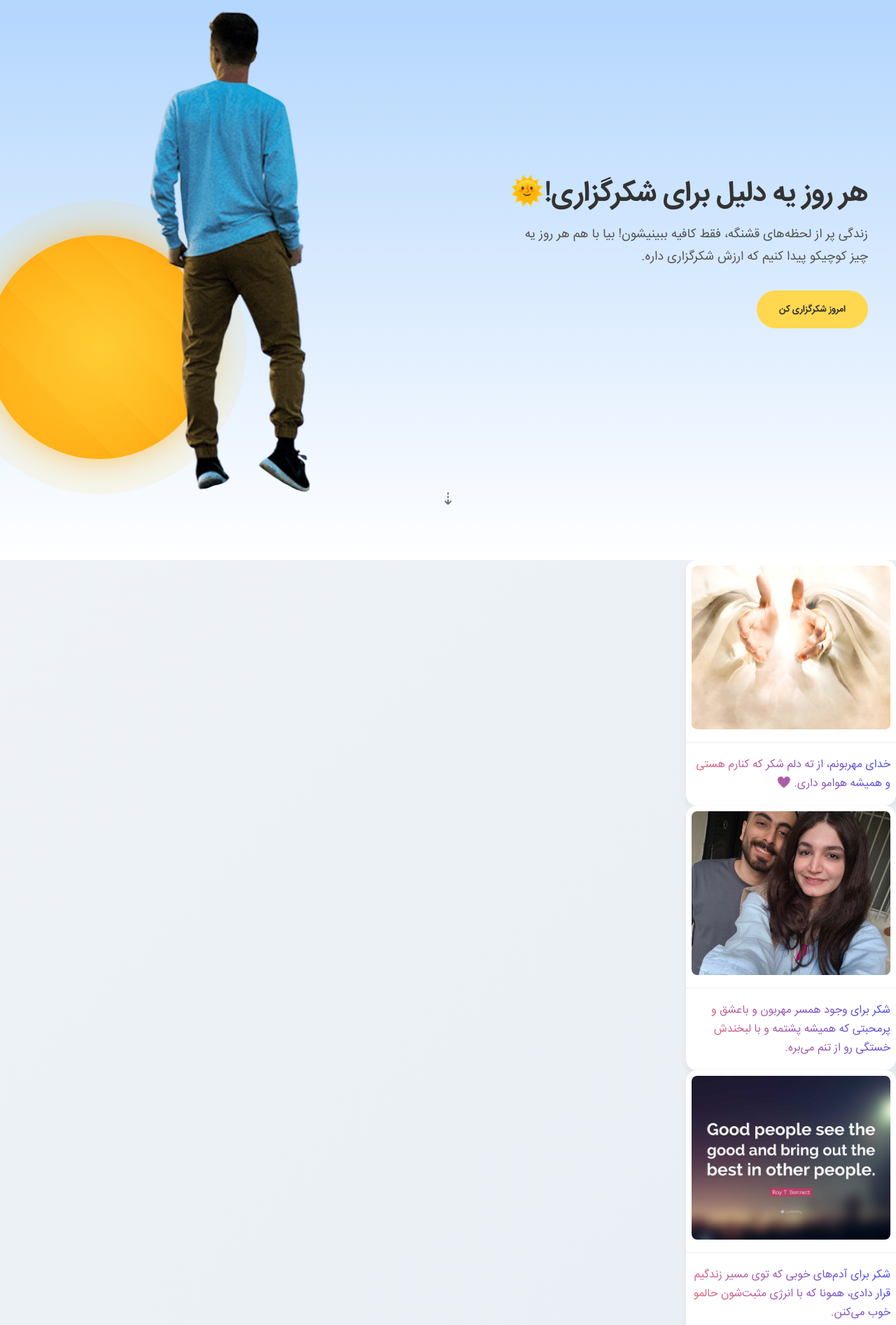
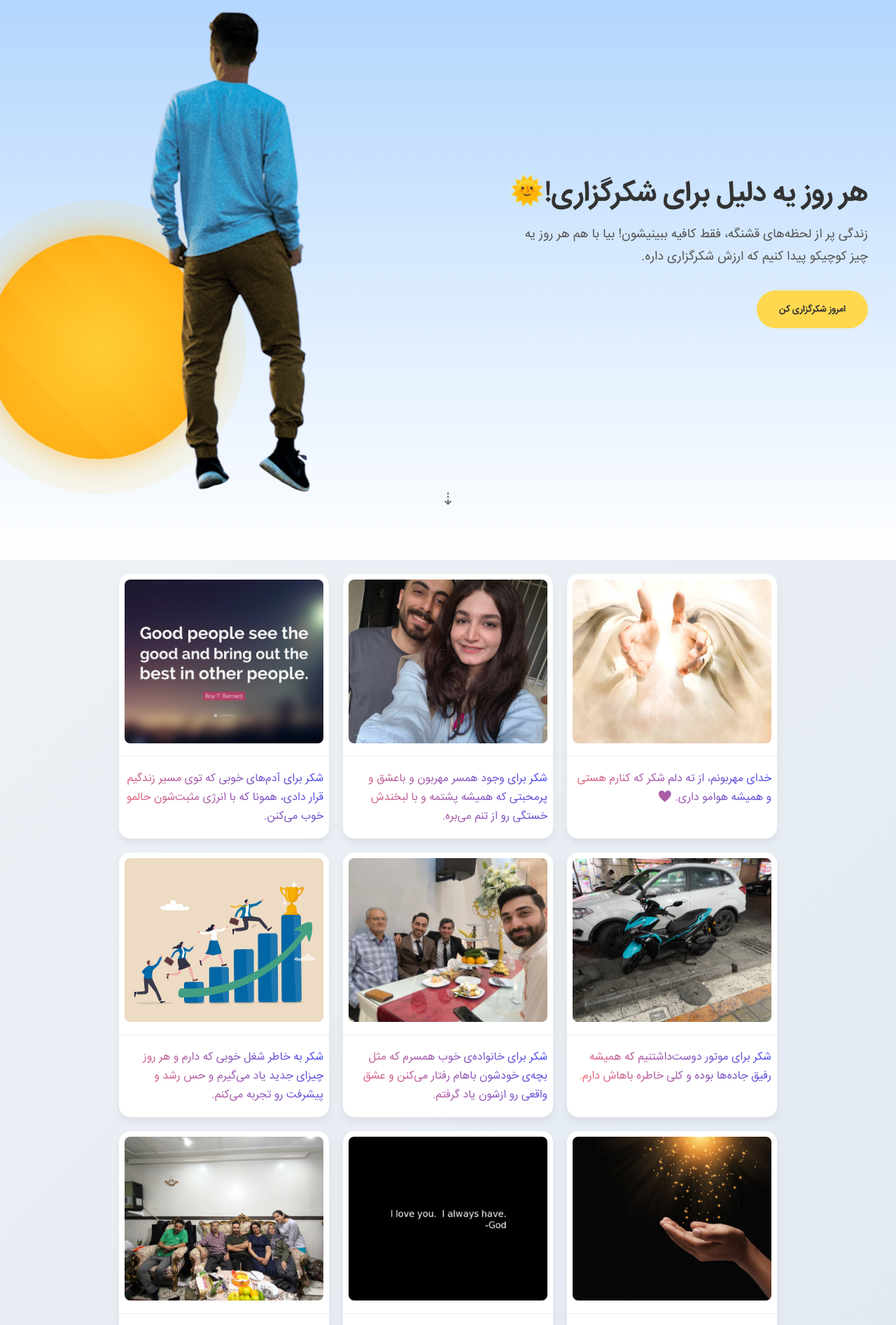
Before and after one commit to sob-hon/daily-thanksgiving, a Next.js app: page / in a window 1280 px wide. Shown: the top 1893 px of the page at 70% size. Built offline with nearby package versions, Linux system fonts and the light colour scheme.

Commit message:
fix: fix cards class name

```diff
--- a/src/app/globals.css
+++ b/src/app/globals.css
@@ -15,7 +15,6 @@ body {
   direction: rtl;
   max-width: 100vw;
   overflow-x: hidden;
-  font-family: "Vazir", sans-serif;
 }
 
 body {
--- a/src/components/cards/index.tsx
+++ b/src/components/cards/index.tsx
@@ -157,7 +157,7 @@ const cardData: CardData[] = [
 
 const Cards = () => {
   return (
-    <div className={styles.cardContainer} id="cards-section">
+    <div className={styles.cards} id="cards-section">
       {cardData.map((card) => (
         <Card
           key={card.id}
```
